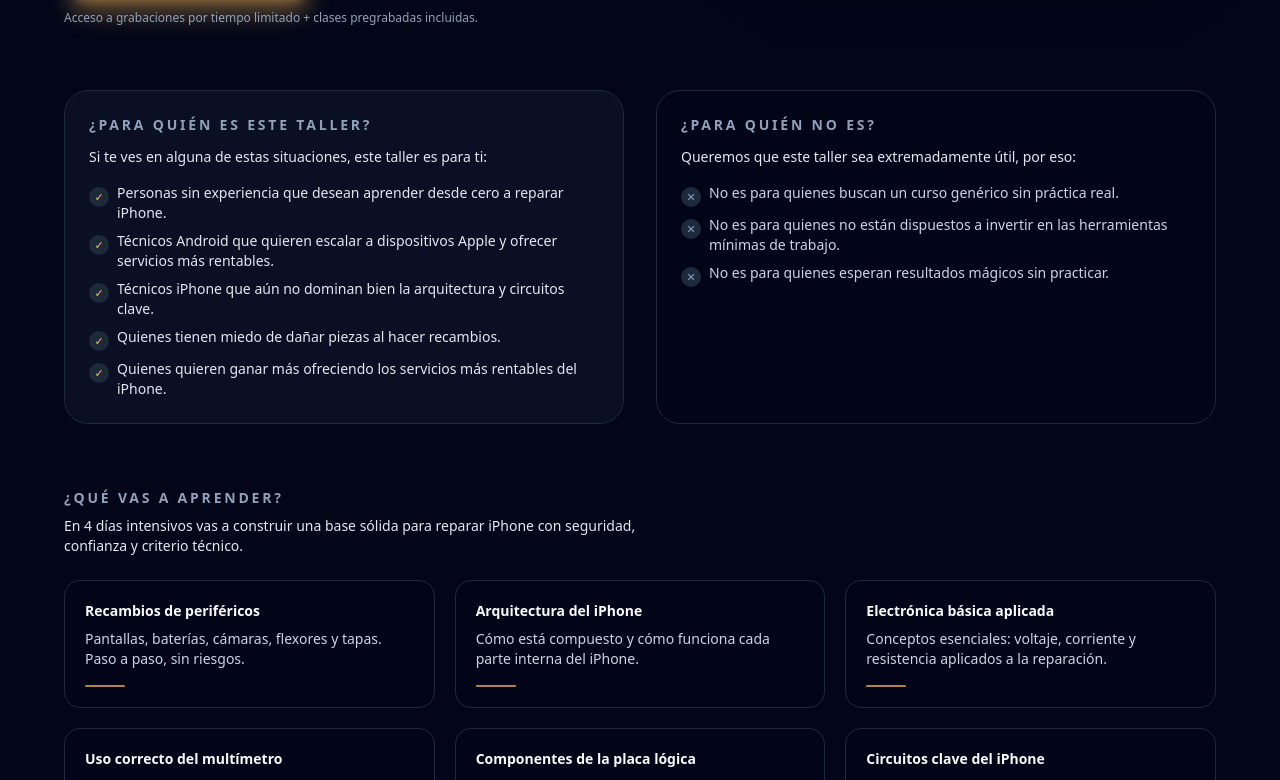
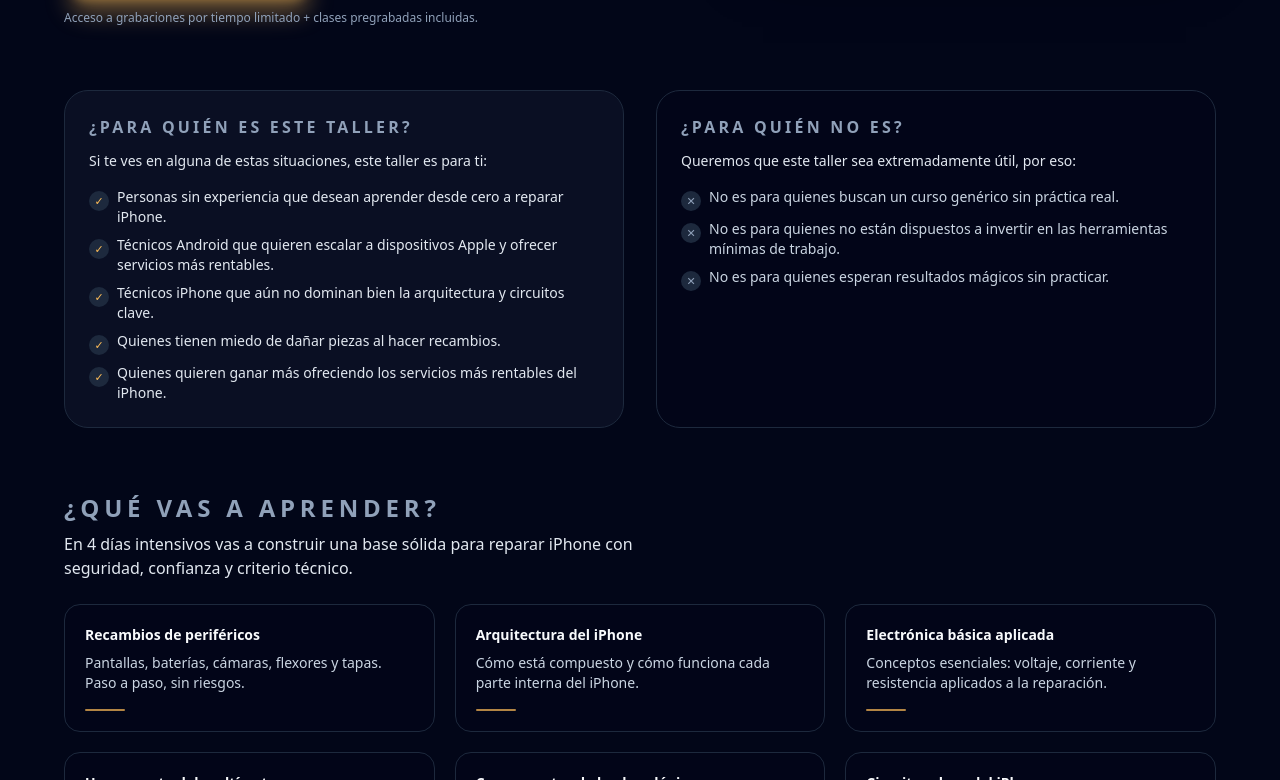
Before and after one commit to juanodsk/taller-iphone, a React (Vite) app: page / in a window 1280 px wide. Shown: the part 618-1398 px from the top of the page. Built offline with nearby package versions, Linux system fonts and the light colour scheme.

Commit message:
commit tamaños fuente

```diff
--- a/src/Landing.jsx
+++ b/src/Landing.jsx
@@ -185,7 +185,7 @@ const TallerReparaIphoneLanding = () => {
         {/* ¿Para quién es? */}
         <section className="mb-16 grid gap-8 lg:grid-cols-2">
           <div className="rounded-3xl border border-slate-800 bg-slate-900/60 p-6">
-            <h2 className="text-sm font-semibold uppercase tracking-[0.2em] text-slate-400">
+            <h2 className="text-md font-semibold uppercase tracking-[0.2em] text-slate-400">
               ¿Para quién es este taller?
             </h2>
             <p className="mt-3 text-sm text-slate-200">
@@ -230,7 +230,7 @@ const TallerReparaIphoneLanding = () => {
           </div>
 
           <div className="rounded-3xl border border-slate-800 bg-slate-950/60 p-6">
-            <h3 className="text-sm font-semibold uppercase tracking-[0.2em] text-slate-400">
+            <h3 className="text-md font-semibold uppercase tracking-[0.2em] text-slate-400">
               ¿Para quién NO es?
             </h3>
             <p className="mt-3 text-sm text-slate-200">
@@ -264,10 +264,10 @@ const TallerReparaIphoneLanding = () => {
         <section className="mb-16">
           <div className="mb-6 flex flex-col gap-3 sm:flex-row sm:items-end sm:justify-between">
             <div>
-              <h2 className="text-sm font-semibold uppercase tracking-[0.2em] text-slate-400">
+              <h2 className="md:text-2xl font-semibold uppercase tracking-[0.2em] text-slate-400">
                 ¿Qué vas a aprender?
               </h2>
-              <p className="mt-2 max-w-xl text-sm text-slate-200">
+              <p className="mt-2 max-w-xl text-md text-slate-200">
                 En 4 días intensivos vas a construir una base sólida para
                 reparar iPhone con seguridad, confianza y criterio técnico.
               </p>
```
